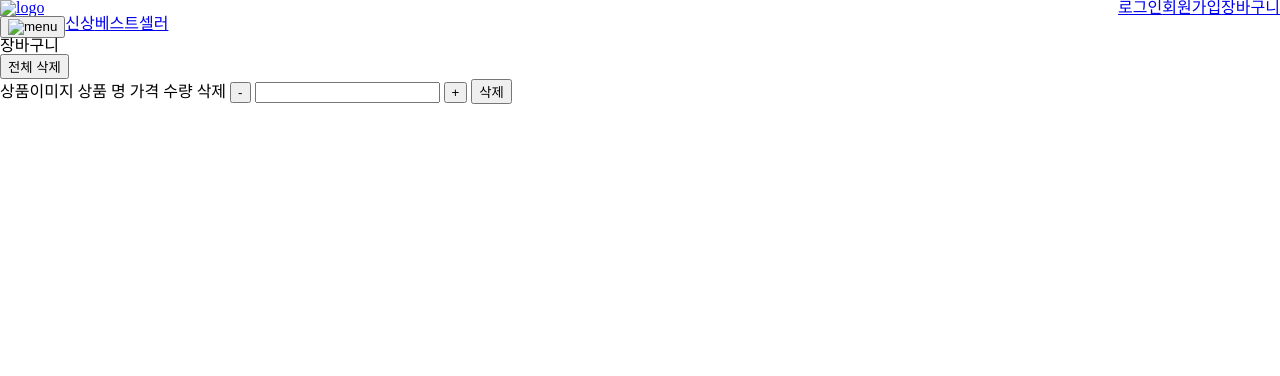
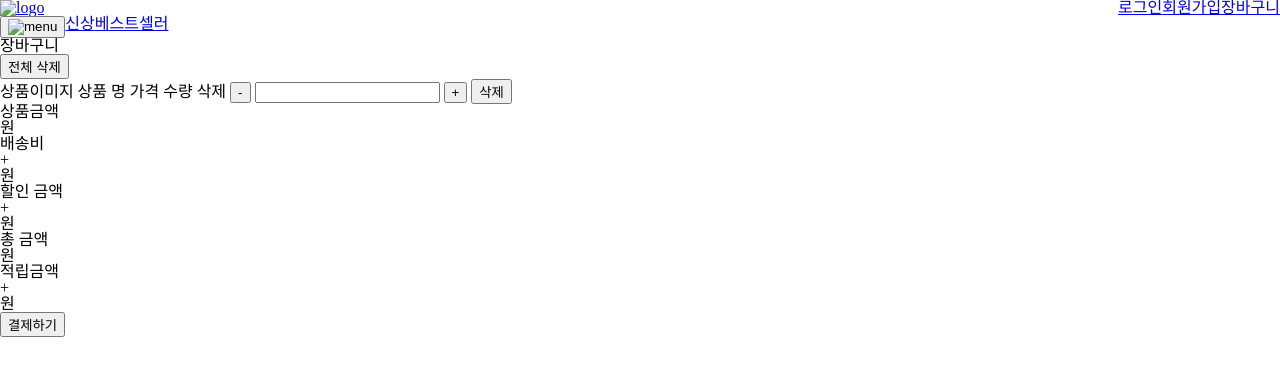
Before and after one commit to tpdus001129/daladala-bookstore, a website: page views/cart/ShoppingCart.html in a window 1280 px wide. Drawn offline with Linux system fonts and the light colour scheme.

Commit message:
Feat: #11 상품금액 목록 구현

```diff
--- a/views/cart/ShoppingCart.html
+++ b/views/cart/ShoppingCart.html
@@ -40,7 +40,48 @@
         </cart-table>
     </section>
     <aside>
-
+        <div class="total">
+            <ul class="info">
+                <il class="OrderMoney">
+                    <p class="label">상품금액</p>
+                    <div>
+                        <span class="amount"></span>
+                        <p class="unit">원</p>
+                    </div>
+                </il>
+                <il class="OrderMoney">
+                    <p class="label">배송비</p>
+                    <div>
+                        <span class="DeliveryAmount">+</span>
+                        <p class="unit">원</p>
+                    </div>
+                </il>
+                <il class="OrderMoney">
+                    <p class="label">할인 금액</p>
+                    <div>
+                        <span class="DeliveryAmount">+</span>
+                        <p class="unit">원</p>
+                    </div>
+                </il>
+            </ul>
+            <ul class="infoall">
+                <il class="OrderMoney">
+                    <p class="label">총 금액</p>
+                    <div>
+                        <span class="AmountAll"></span>
+                        <p class="unit">원</p>
+                    </div>
+                </il>
+                <il class="OrderMoney">
+                    <p class="label">적립금액</p>
+                    <div>
+                        <span class="SaveMoney">+</span>
+                        <p class="unit">원</p>
+                    </div>
+                </il>
+            </ul>
+            <button type="button" class="btn btn-primary btn-lg">결제하기</button>
+        </div>
     </aside>
 </body>
 </html>
```
